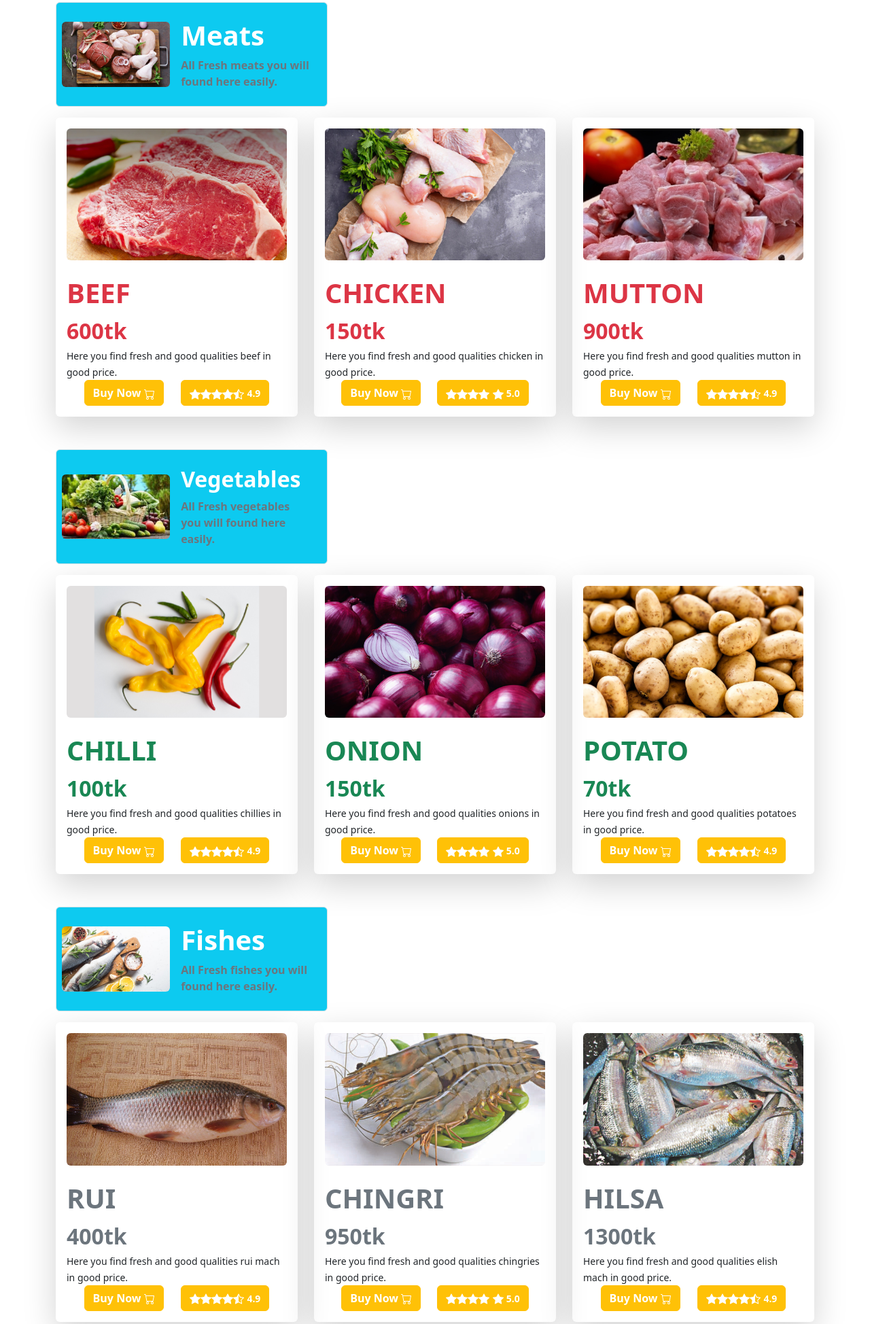
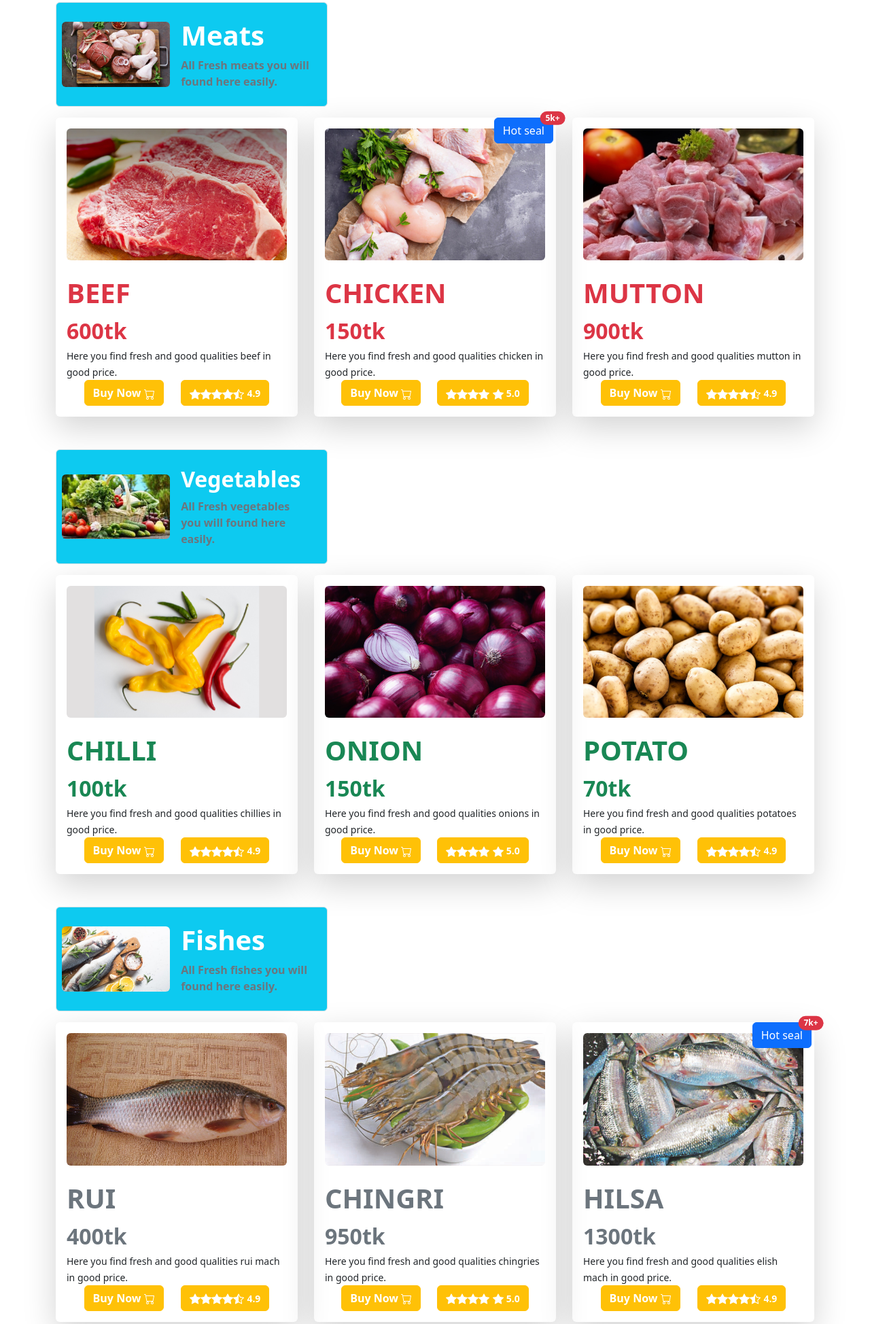
Before and after one commit to AsiburSumon/Super-shop, a plain HTML site: page index.html in a window 1280 px wide. Shown: the part 681-2629 px from the top of the page at 68% size. Drawn offline with nearby package versions, Linux system fonts and the light colour scheme.

Commit message:
second commit

```diff
--- a/index.html
+++ b/index.html
@@ -141,7 +141,14 @@
                       </div>
 
                       <!-- Chicken Section -->
-                      <div class="col-sm-12 col-md-6 col-lg-4">
+                      <div class="col-sm-12 col-md-6 col-lg-4 position-relative ">
+                        <button type="button" class="btn btn-primary position-absolute top-0 end-0 me-3">
+                          Hot seal
+                          <span class="position-absolute top-0 start-100 translate-middle badge rounded-pill bg-danger">
+                            5k+
+                            <span class="visually-hidden">unread messages</span>
+                          </span>
+                        </button>
                         <div class="p-3 rounded shadow-lg">
                             <img class="img-fluid rounded" src="images/Meat/chicken.png" alt="">
                             <h1 class="text-danger fw-bold mt-4">CHICKEN</h1>
@@ -406,7 +413,14 @@
                       </div>
 
                       <!-- Hilsa Section -->
-                      <div class="col-sm-12 col-md-6 col-lg-4">
+                      <div class="col-sm-12 col-md-6 col-lg-4 position-relative">
+                        <button type="button" class="btn btn-primary position-absolute top-0 end-0 me-3">
+                          Hot seal
+                          <span class="position-absolute top-0 start-100 translate-middle badge rounded-pill bg-danger">
+                            7k+
+                            <span class="visually-hidden">unread messages</span>
+                          </span>
+                        </button>
                         <div class="p-3 rounded shadow-lg">
                             <img class="img-fluid rounded" src="images/Fish/hilsa-fish.png" alt="">
                             <h1 class="text-secondary fw-bold mt-4">HILSA</h1>
```
